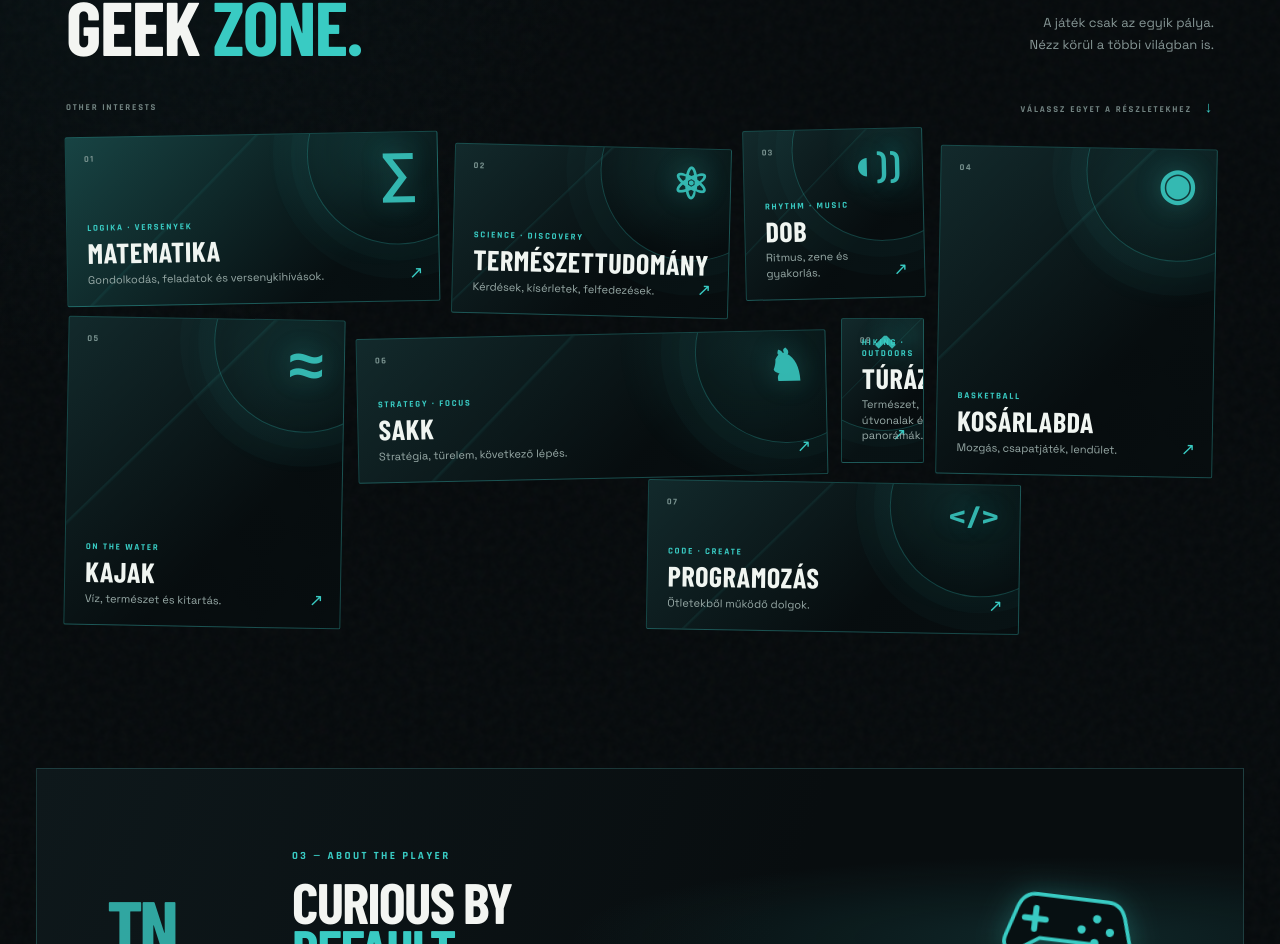
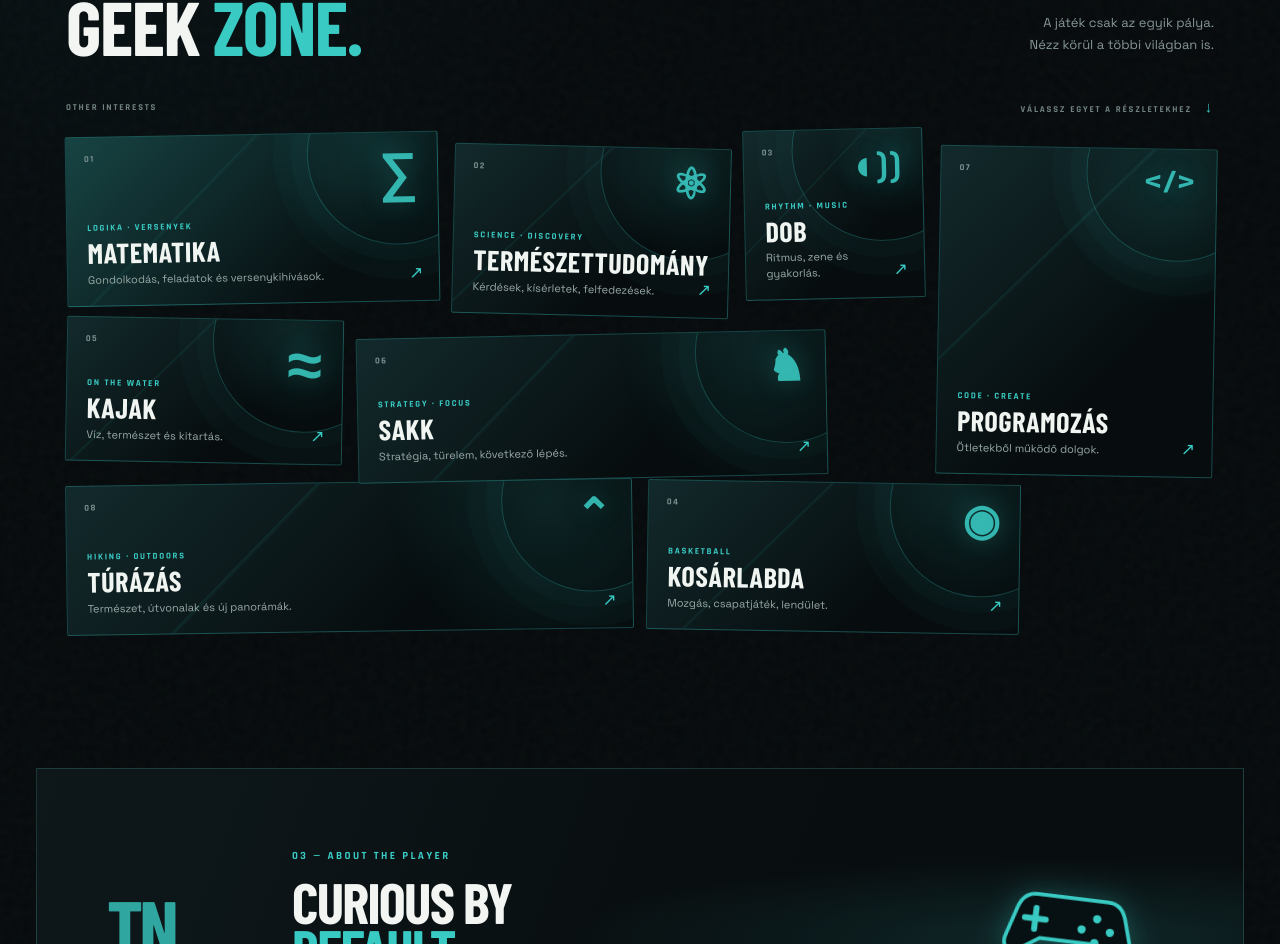
Before and after one commit to svircevicnikola/svircevic-hu, a Next.js app: page /nikola-stevan in a window 1280 px wide. Shown: the part 1706-2650 px from the top of the page. Built offline with nearby package versions, Linux system fonts and the light colour scheme; a web font is replaced by a local one.

Commit message:
Promote programming card, reposition basketball and place hiking below

```diff
--- a/app/nikola-stevan/stevan.css
+++ b/app/nikola-stevan/stevan.css
@@ -135,10 +135,11 @@
 .stevan-interest-math { grid-column: 1 / span 4; grid-row: 1; transform: rotate(-1deg); }
 .stevan-interest-science { grid-column: 5 / span 3; grid-row: 1; transform: translateY(12px) rotate(1.4deg); }
 .stevan-interest-drums { grid-column: 8 / span 2; grid-row: 1; transform: translateY(-5px) rotate(-1.3deg); }
-.stevan-interest-basketball { grid-column: 10 / span 3; grid-row: 1 / span 2; transform: translateY(13px) rotate(1deg); }
-.stevan-interest-kayak { grid-column: 1 / span 3; grid-row: 2 / span 2; transform: translateY(0) rotate(1deg); }
+.stevan-interest-code { grid-column: 10 / span 3; grid-row: 1 / span 2; transform: translateY(13px) rotate(1deg); }
+.stevan-interest-kayak { grid-column: 1 / span 3; grid-row: 2; transform: translateY(0) rotate(1deg); }
 .stevan-interest-chess { grid-column: 4 / span 5; grid-row: 2; transform: translateY(16px) rotate(-1.2deg); }
-.stevan-interest-code { grid-column: 7 / span 4; grid-row: 3; transform: translateY(5px) rotate(.9deg); }
+.stevan-interest-basketball { grid-column: 7 / span 4; grid-row: 3; transform: translateY(5px) rotate(.9deg); }
+.stevan-interest-hiking { grid-column: 1 / span 6; grid-row: 3; transform: translateY(5px) rotate(-.8deg); }
 .stevan-interest-math { background: linear-gradient(135deg, rgba(24,69,69,.98), rgba(7,15,17,.98) 75%); }
 .stevan-interest-math .stevan-interest-mark { font-size: 54px; }
 .stevan-interest-kayak .stevan-interest-mark { font-size: 63px; }
@@ -228,8 +229,8 @@
   .stevan-interest-card { min-height: 150px; transform: none !important; }
   .stevan-interest-content b { font-size: 23px; }
   .stevan-interest-content em { font-size: 10px; }
-  .stevan-interest-math, .stevan-interest-science, .stevan-interest-drums, .stevan-interest-basketball, .stevan-interest-kayak, .stevan-interest-chess, .stevan-interest-code { grid-column: auto; grid-row: auto; }
-  .stevan-interest-basketball, .stevan-interest-code { grid-column: span 2; min-height: 130px; }
+  .stevan-interest-math, .stevan-interest-science, .stevan-interest-drums, .stevan-interest-basketball, .stevan-interest-kayak, .stevan-interest-chess, .stevan-interest-code, .stevan-interest-hiking { grid-column: auto; grid-row: auto; }
+  .stevan-interest-basketball, .stevan-interest-code, .stevan-interest-hiking { grid-column: span 2; min-height: 130px; }
   .stevan-interest-kayak { min-height: 180px; }
   .stevan-about { width: calc(100% - 34px); margin: 5px auto 50px; min-height: 0; padding: 34px 24px; grid-template-columns: 1fr 92px; gap: 14px; }
   .stevan-about-mark { grid-column: 1 / -1; font-size: 44px; }
```
